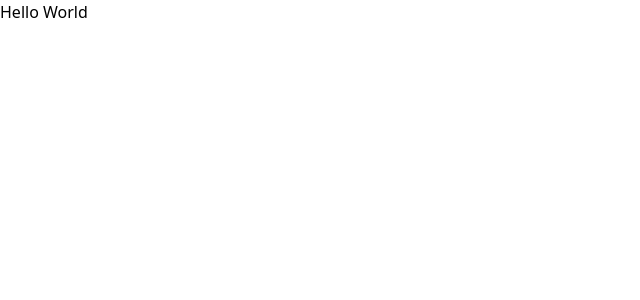
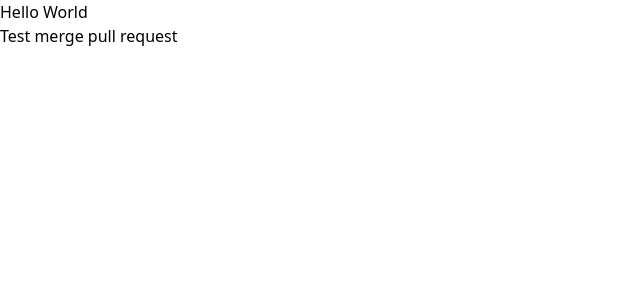
Before and after one commit to dreamteamit/portfolio-client, a React (Vite) app: page / in a window 1280 px wide. Shown: the top 300 px of the page, without its empty margins (0-640 px from the left). Built offline with nearby package versions, Linux system fonts and the light colour scheme.

Commit message:
push pull check

```diff
--- a/src/App.jsx
+++ b/src/App.jsx
@@ -2,6 +2,7 @@ const App = () => {
   return (
     <div>
       <h1 className="text-4xl font-bold"> Hello World </h1>
+      <p>Test merge pull request</p>
     </div>
   );
 };
```
